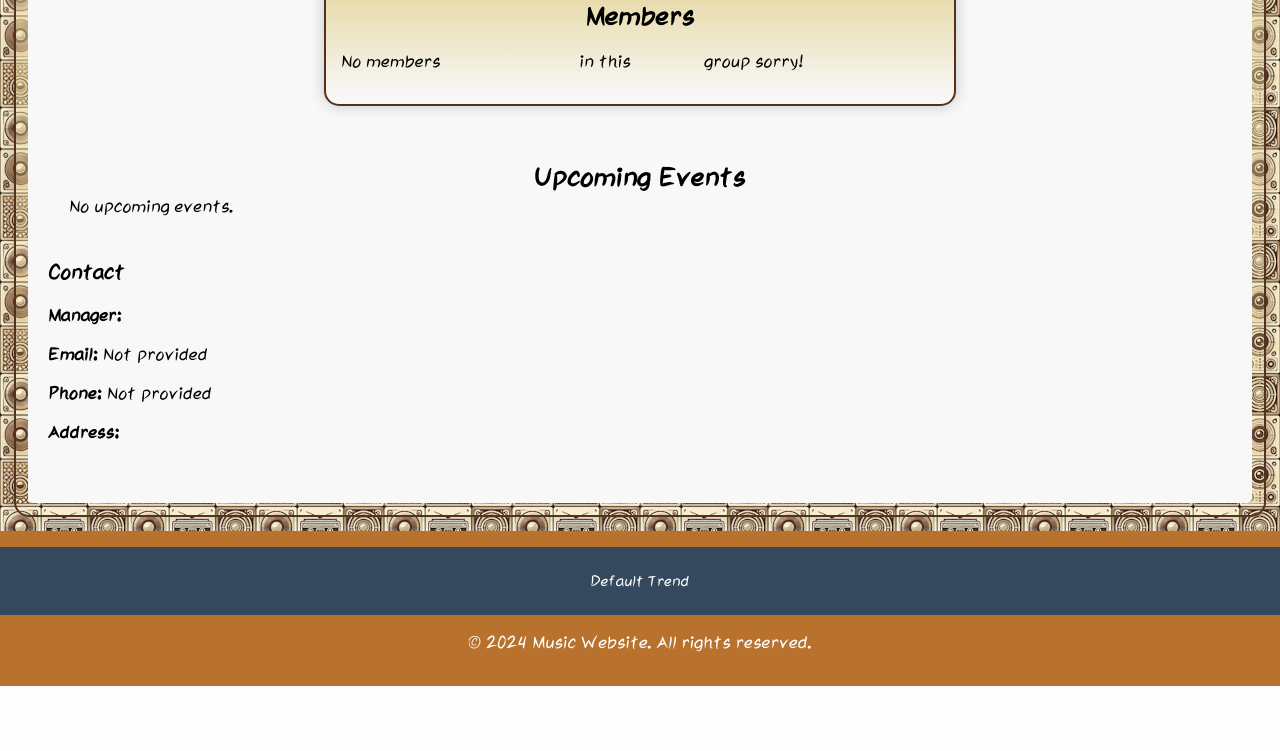
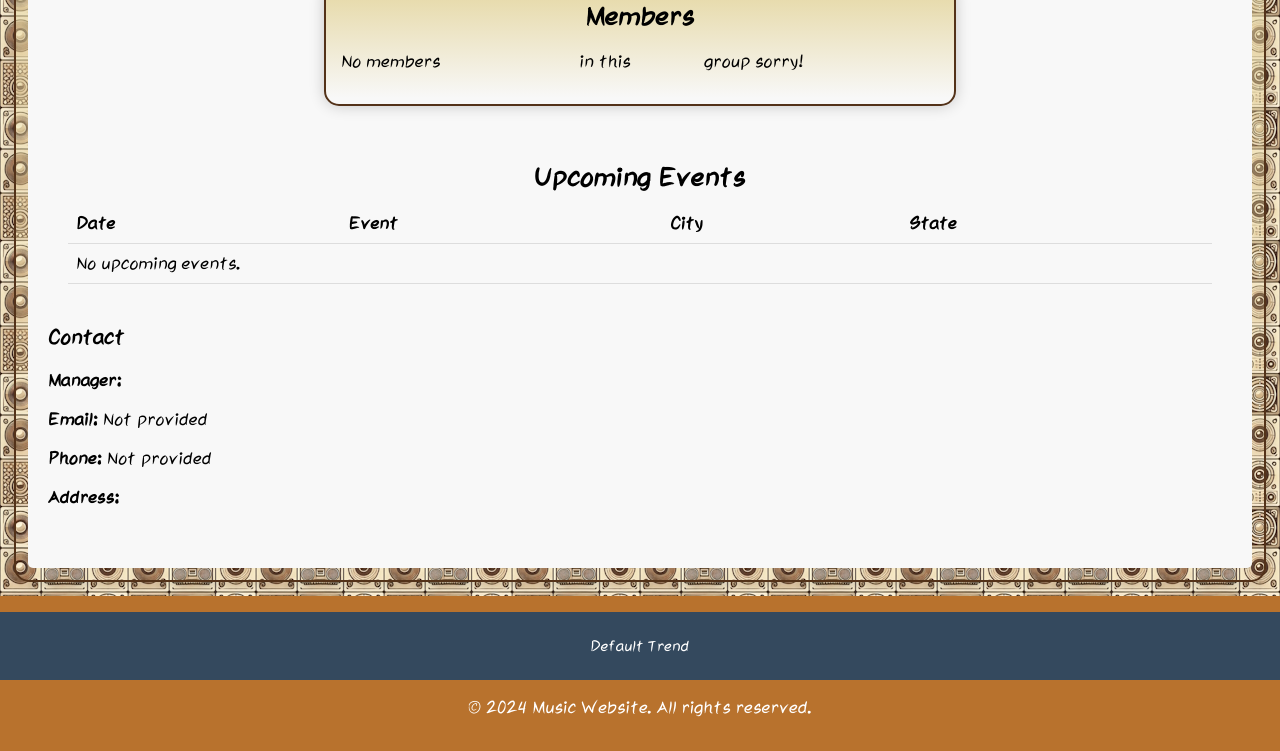
Before and after one commit to noperson83/hiphopculture.org, a Django app: template group/templates/group_detail.html in a window 1280 px wide. Shown: the part 516-1267 px from the top of the page. Before the commit the page ends 1202 px from the top, so only its background shows below. Run offline with Django 3.2, Linux system fonts and the light colour scheme; the template is opened without the code that fills it, so the values that code supplies are empty; parts of the project's set-up code (start-up, migrations or seed data) failed here and were passed over.

Commit message:
Style group event listing

```diff
--- a/group/templates/group_detail.html
+++ b/group/templates/group_detail.html
@@ -132,16 +132,26 @@
         <!-- Events -->
         <div id="events" class="tab-content">
             <h2>Upcoming Events</h2>
-            <table width="100%" cellspacing="0" style="border-radius: 8%;">
+            <table class="tour-table" width="100%" cellspacing="0" style="border-radius: 8%;">
+                <thead>
+                    <tr>
+                        <th>Date</th>
+                        <th>Event</th>
+                        <th>City</th>
+                        <th>State</th>
+                    </tr>
+                </thead>
                 <tbody>
                     {% for event in upcoming_events %}
                     <tr>
                         <td style="width: 150px;">{{ event.start|date:"M d, Y" }}</td>
-                        <td>{{ event.title }}</td>
+                        <td><a href="{{ event.get_absolute_url }}">{{ event.title }}</a></td>
+                        <td>{{ event.project.jobsite.city|default:'' }}</td>
+                        <td>{{ event.project.jobsite.state|default:'' }}</td>
                     </tr>
                     {% empty %}
                     <tr>
-                        <td colspan="2" class="event-note">No upcoming events.</td>
+                        <td colspan="4" class="event-note">No upcoming events.</td>
                     </tr>
                     {% endfor %}
                 </tbody>
--- a/static/group/css/group_detail.css
+++ b/static/group/css/group_detail.css
@@ -93,8 +93,29 @@
     .group-name {
         font-size: 22px;
     }
-    .tab-link {
-        padding: 8px;
-        font-size: 14px;
-    }
+.tab-link {
+    padding: 8px;
+    font-size: 14px;
 }
+}
+
+/* Tour Table */
+.tour-table {
+    width: 100%;
+    border-collapse: collapse;
+    margin-top: 10px;
+}
+
+.tour-table th,
+.tour-table td {
+    padding: 8px;
+    border-bottom: 1px solid #ddd;
+}
+
+.tour-table th {
+    text-align: left;
+}
+
+.tour-table tr:nth-child(even) {
+    background-color: #f2f2f2;
+}
```
